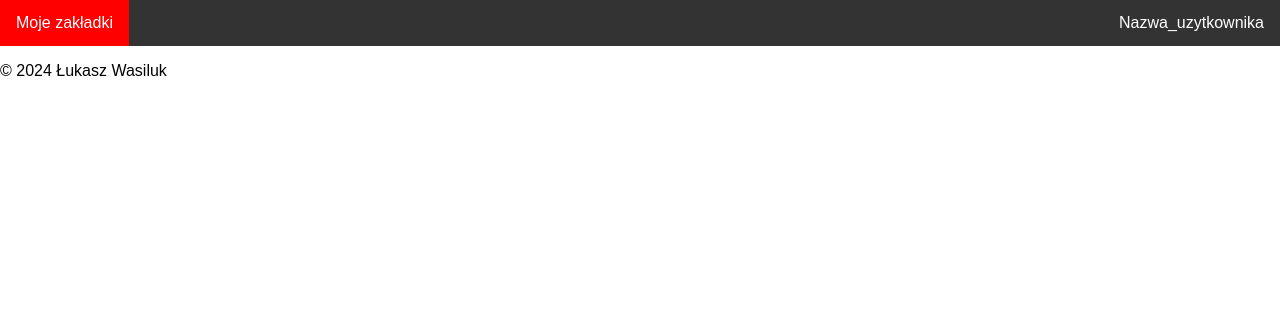
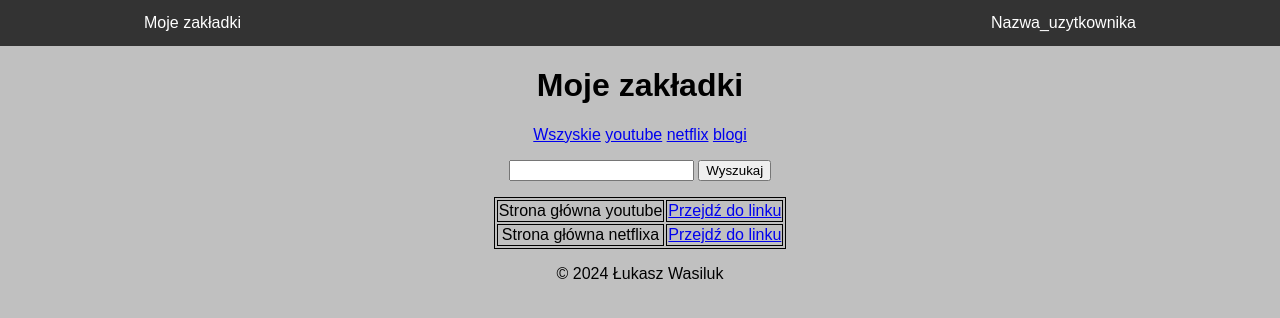
Before and after one commit to LukaszWasiluk01/MenadzerZakladek, a PHP site: page / in a window 1280 px wide. Shown: the top 318 px of the page. Run offline with PHP 8.4, Linux system fonts and the light colour scheme; data comes from the database, SQL or seed files in the repository.

Commit message:
dodanie wyswietlania listy wlasnych zakladek

```diff
--- a/Styles/styles.css
+++ b/Styles/styles.css
@@ -1,6 +1,7 @@
 body {
     font-family: Arial, Helvetica, sans-serif;
     margin: 0;
+    background-color: silver;
 }
 
 .navbar {
@@ -63,3 +64,19 @@ body {
 .dropdown:hover .dropdown-content {
     display: block;
 }
+
+table,
+th,
+td {
+    border: 1px solid black;
+    margin: 0 auto;
+}
+
+.center-80 {
+    width: 80%;
+    margin: auto;
+}
+
+.text-center {
+    text-align: center;
+}
--- /dev/null
+++ b/db.php
@@ -0,0 +1,5 @@
+<?php
+$conn = new mysqli("localhost", "root", "", "zakladkidb");
+if ($conn->connect_error) {
+    exit("Connection failed: " . $conn->connect_error);
+}
--- /dev/null
+++ b/footer.php
@@ -0,0 +1,6 @@
+<footer class="text-center">
+    <p>&copy; 2024 Łukasz Wasiluk</p>
+</footer>
+<?php
+$conn->close();
+?>
--- a/index.php
+++ b/index.php
@@ -1,3 +1,6 @@
+<?php
+require("db.php");
+?>
 <!DOCTYPE html>
 <html lang="en">
 
@@ -9,26 +12,55 @@
 </head>
 
 <body>
-    <header>
-        <nav class="navbar">
-            <a href="index.php">Moje zakładki</a>
-            <div class="dropdown">
-                <button class="dropbtn">Nazwa_uzytkownika</button>
-                <div class="dropdown-content">
-                    <a href="grupy-zakladek.php">Moje grupy zakladek</a>
-                    <a href="znajomi.php">Znajomi</a>
-                    <a href="zaproszenia.php">Oczekujące zaproszenia</a>
-                    <a href="preferencje.php">Moje preferencje</a>
-                    <a href="logout.php">Wyloguj</a>
-                </div>
-            </div>
-        </nav>
-    </header>
-    <main>
+    <?php
+    require("menu.php");
+    ?>
+    <main class="text-center">
+        <h1>Moje zakładki</h1>
+        <div class="center-80">
+            <?php
+            $sql = "SELECT id, nazwa FROM kategorie";
+            $result = $conn->query($sql);
+            echo "<a href='index.php'>Wszyskie</a>";
+            while ($row = $result->fetch_object()) {
+                echo " <a href='index.php?idKat={$row->id}'>{$row->nazwa}</a>";
+            }
+            ?>
+            <form>
+                <p>
+                    <input type="text" name="fraza">
+                    <input type="submit" value="Wyszukaj">
+                </p>
+            </form>
+            <?php
+            $sql = "SELECT id, url, opis FROM zakladki";
+            if (isset($_GET["idKat"])) {
+                $idKat = $_GET["idKat"];
+                $sql .= " WHERE idKategorii = $idKat";
+            } elseif (isset($_GET["fraza"])) {
+                $fraza = $_GET["fraza"];
+                $sql .= " WHERE opis LIKE '%$fraza%'";
+            }
+            $result = $conn->query($sql);
+
+            if ($result->num_rows > 0) {
+                echo "<table>";
+                while ($row = $result->fetch_assoc()) {
+                    echo "<tr>";
+                    echo "<td>{$row['opis']}</td>";
+                    echo "<td><a href={$row['url']} target='_blank'>Przejdź do linku</a></td>";
+                    echo "</tr>";
+                }
+                echo "</table>";
+            } else {
+                echo "Nie znaleziono żadnych zakładek.";
+            }
+            ?>
+        </div>
     </main>
-    <footer>
-        <p>&copy; 2024 Łukasz Wasiluk</p>
-    </footer>
+    <?php
+    require("footer.php");
+    ?>
 </body>
 
 </html>
--- /dev/null
+++ b/menu.php
@@ -0,0 +1,20 @@
+<?php
+require("db.php");
+?>
+<header>
+    <nav class="navbar">
+        <div class="center-80">
+            <a href="index.php">Moje zakładki</a>
+            <div class="dropdown">
+                <button class="dropbtn">Nazwa_uzytkownika</button>
+                <div class="dropdown-content">
+                    <a href="grupy-zakladek.php">Moje grupy zakladek</a>
+                    <a href="znajomi.php">Znajomi</a>
+                    <a href="zaproszenia.php">Oczekujące zaproszenia</a>
+                    <a href="preferencje.php">Moje preferencje</a>
+                    <a href="logout.php">Wyloguj</a>
+                </div>
+            </div>
+        </div>
+    </nav>
+</header>
```
